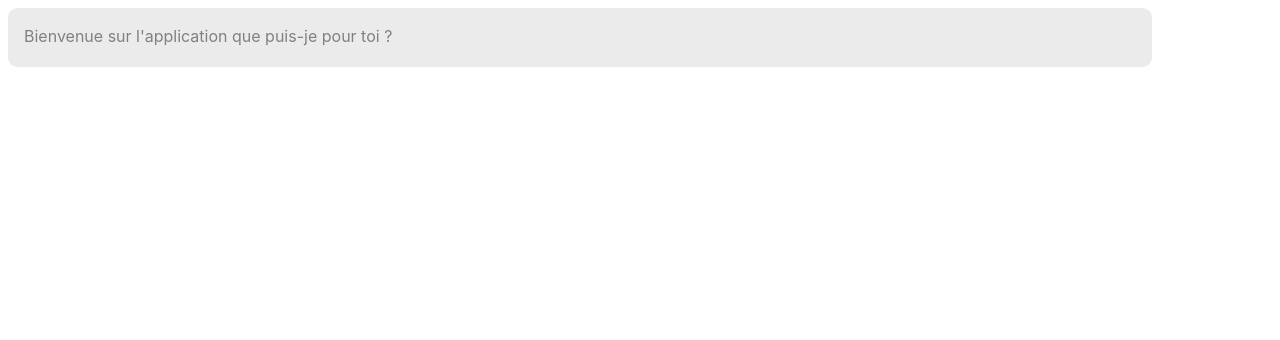
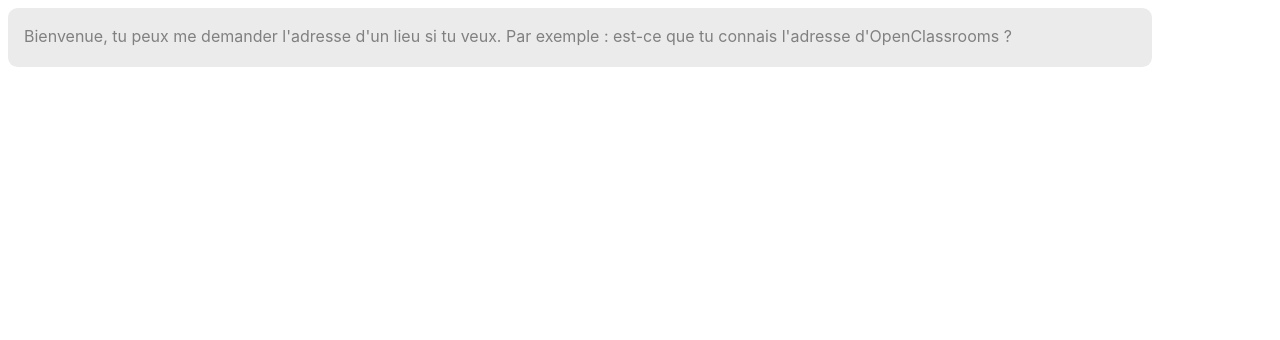
Before and after one commit to cyril-lab/P7-OC-GrandPy, a Flask app: page / in a window 1280 px wide. Shown: the part 88-428 px from the top of the page. Run offline with Flask 2, Linux system fonts and the light colour scheme; parts of the project's set-up code (start-up, migrations or seed data) failed here and were passed over; some libraries are stand-ins or nearby versions.

Commit message:
complete readme

```diff
--- a/gpapp/templates/index.html
+++ b/gpapp/templates/index.html
@@ -28,7 +28,9 @@
     </header>
     <div id="mainscreen">
         <div id="chat">
-        <div class="chat_left"><p>Bienvenue sur l'application que puis-je pour toi ?</p></div>
+        <div class="chat_left"><p>Bienvenue, tu peux me demander l'adresse d'un lieu si tu veux. Par exemple :
+       est-ce que tu connais l'adresse d'OpenClassrooms ?
+        </p></div>
         </div>
         <!--the loader-->
         <div id="loading"><div class="loader"></div></div>
```
Also changed, not shown: README.md.
